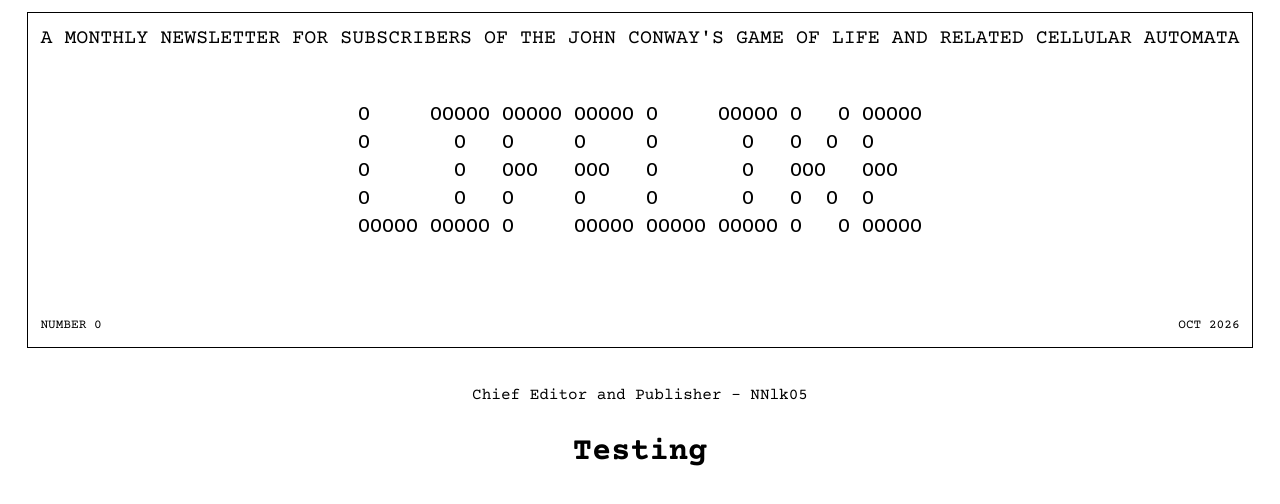
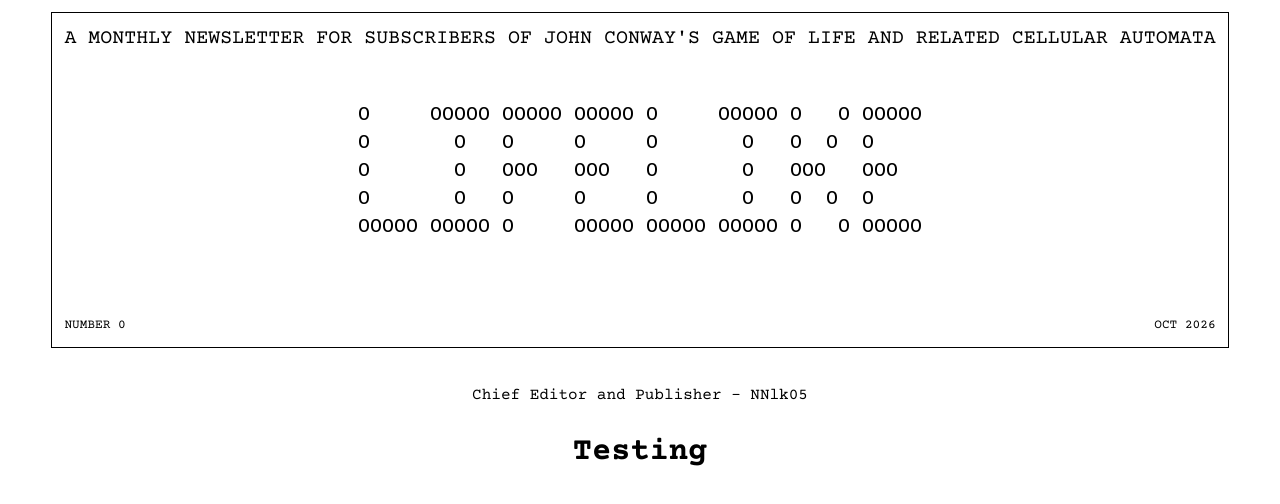
Before and after one commit to NNlk05/lifelike, a SvelteKit app: page / in a window 1280 px wide. Shown: the top 504 px of the page. Built offline with nearby package versions, Linux system fonts and the light colour scheme.

Commit message:
Fix header

```diff
--- a/src/routes/+layout.svelte
+++ b/src/routes/+layout.svelte
@@ -20,7 +20,7 @@
 	<link rel="stylesheet" href="/css/style.css"/>
 </svelte:head>
 <header>
-	A MONTHLY NEWSLETTER FOR SUBSCRIBERS OF THE JOHN CONWAY'S GAME OF LIFE AND RELATED CELLULAR AUTOMATA
+	A MONTHLY NEWSLETTER FOR SUBSCRIBERS OF JOHN CONWAY'S GAME OF LIFE AND RELATED CELLULAR AUTOMATA
 	<div class="wordmark">
 	<pre>
 O     OOOOO OOOOO OOOOO O     OOOOO O   O OOOOO
```
